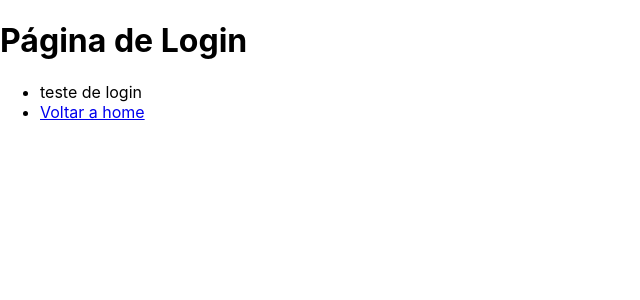
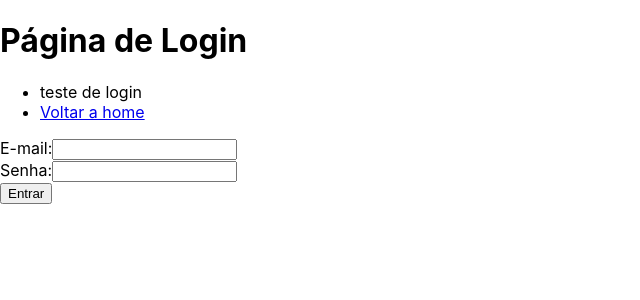
Before and after one commit to johnk531/product-calculator-front, a React (Create React App) app: page /login in a window 1280 px wide. Shown: the top 300 px of the page, without its empty margins (0-640 px from the left). Built offline with nearby package versions, Linux system fonts and the light colour scheme; no server answers.

Commit message:
Feat: initial login connect to back

```diff
--- a/src/App.js
+++ b/src/App.js
@@ -1,6 +1,5 @@
-import React, { useEffect, useState } from "react";
+import React from "react";
 import { BrowserRouter, Routes, Route } from 'react-router-dom';
-import api from "./services/api";
 
 // import das rotas
 import Home from './routes/home/home';
--- a/src/routes/login/login.js
+++ b/src/routes/login/login.js
@@ -1,7 +1,28 @@
-import React from 'react';
+import React, { useState } from 'react';
 import { Link } from 'react-router-dom';
 
+import useApi from "../../services/useApi";
+
 const Login = () =>{
+  const api = useApi();
+
+  const [email, setEmail] = useState(""),
+        [password, setPassword] = useState("");
+
+  const handleLogin = async (event) => {
+    event.preventDefault();
+    if (email && password) {
+      try {
+        const res = await api.signin(email,password);
+        console.log(res);
+      } catch (error) {
+        console.log("Ocorreu um erro no servidor!");
+      }
+    } else {
+        console.log("email ou senha não preenchidos!");
+    }
+  }
+
   return (
     <div>
       <h1>Página de Login</h1>
@@ -15,6 +36,21 @@ const Login = () =>{
           </li>
         </ul>
       </nav>
+      <div>
+      <form onSubmit={handleLogin}>
+        <label>
+          E-mail:
+          <input type="text" name="email" value={email} onChange={e => setEmail(e.target.value)} />
+        </label>
+        <br />
+        <label>
+          Senha:
+          <input type="password" name="password" value={password} onChange={e => setPassword(e.target.value)} />
+        </label>
+        <br />
+        <input type="submit" value="Entrar" />
+      </form>
+      </div>
     </div>
   );
 }
--- a/src/services/api.js
+++ b/src/services/useApi.js
@@ -16,4 +16,11 @@ api.interceptors.request.use(
   }
 );
 
-export default api;
+const useApi = () => ({
+  signin: async (email, password) => {
+      const response = await api.post('/user/signin', { email, password });
+      return response.data;
+  }
+})
+
+export default useApi;
```
